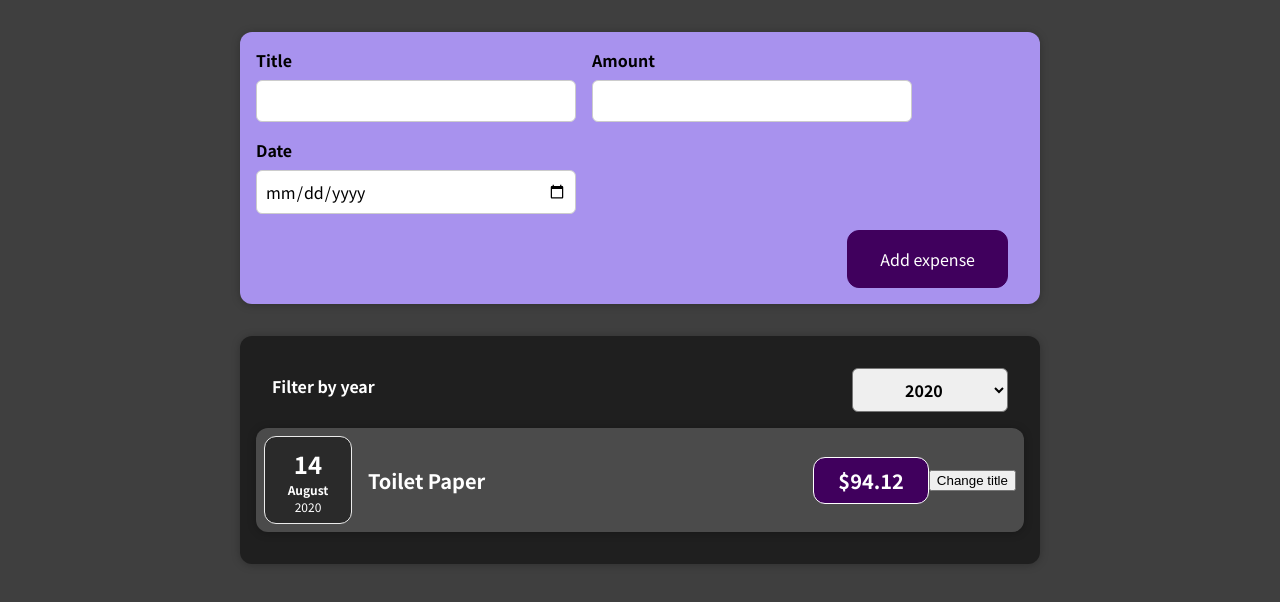
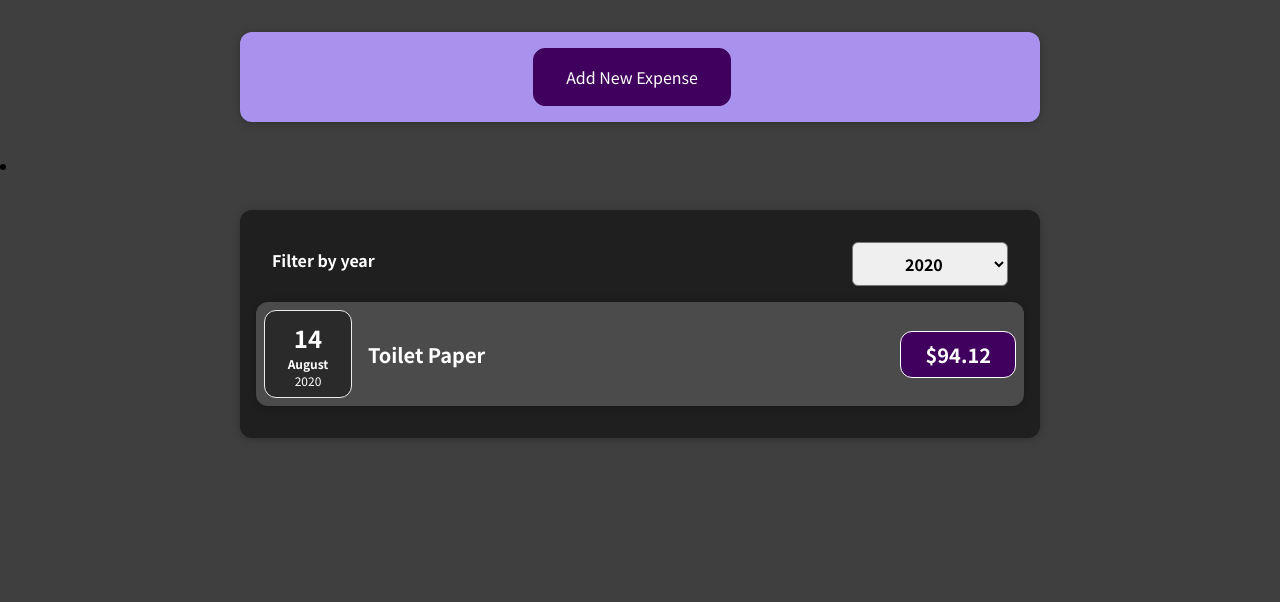
Before and after one commit to jesq/first-react-app, a React (Create React App) app: page / in a window 1280 px wide. Shown: the top 602 px of the page. Built offline with nearby package versions, Linux system fonts and the light colour scheme.

Commit message:
add: add expense form cancel button

```diff
--- a/src/components/Expenses/ExpenseItem/ExpenseItem.js
+++ b/src/components/Expenses/ExpenseItem/ExpenseItem.js
@@ -5,11 +5,6 @@
 
 const ExpenseItem = (props) => {
     const [title, setTitle] = useState(props.title);
-
-    const clickHandler = () => {
-        setTitle('updated');
-        console.log(title);
-    }
 
     return (
         <Card className={"expense-item"}>
@@ -24,11 +19,6 @@
                     ${ props.amount }
                 </div>
             </div>
-            <button
-                onClick={clickHandler}
-            >
-                Change title
-            </button>
         </Card>
     );
 }
--- a/src/components/Expenses/Expenses.js
+++ b/src/components/Expenses/Expenses.js
@@ -13,6 +13,7 @@
     };
 
     return (
+        <li>
             <Card className={ "expenses" }>
                 <ExpensesFilter
                     selectedYearFilter = {filteredYear}
@@ -22,6 +23,7 @@
                     expenses = {filteredExpenses}
                 />
             </Card>
+        </li>
     )
 }
 
--- a/src/components/NewExpense/ExpenseForm/ExpenseForm.js
+++ b/src/components/NewExpense/ExpenseForm/ExpenseForm.js
@@ -103,6 +103,12 @@
             </div>
             <div className={"new-expense__actions"}>
                 <button
+                    type={"button"}
+                    onClick={props.onCancel}
+                >
+                    Cancel
+                </button>
+                <button
                     type={"submit"}
                 >
                     Add expense
--- a/src/components/NewExpense/NewExpense.js
+++ b/src/components/NewExpense/NewExpense.js
@@ -1,7 +1,9 @@
 import './NewExpense.css'
 import ExpenseForm from "./ExpenseForm/ExpenseForm";
+import {useState} from "react";
 
 const NewExpense = (props) => {
+    const [isEditiing, setIsEditing] = useState(false);
     const saveExpenseDataHandler = (submittedExpenseData) => {
         const expenseData = {
             ...submittedExpenseData,
@@ -9,10 +11,28 @@
         };
         props.onAddExpense(expenseData);
     }
+    const editingHandler = () => {
+        setIsEditing(true);
+    };
+    const stopEditingHandler = () => {
+        setIsEditing(false);
+    };
 
     return (
         <div className={"new-expense"}>
-           <ExpenseForm onSaveExpenseData={saveExpenseDataHandler}/>
+            {!isEditiing &&
+                <button
+                    onClick={editingHandler}
+                >
+                    Add New Expense
+                </button>
+            }
+            {isEditiing &&
+                <ExpenseForm
+                    onSaveExpenseData={saveExpenseDataHandler}
+                    onCancel={stopEditingHandler}
+                />
+            }
         </div>
     )
 }
```
Lines whose indentation alone changed are shown as unchanged.
